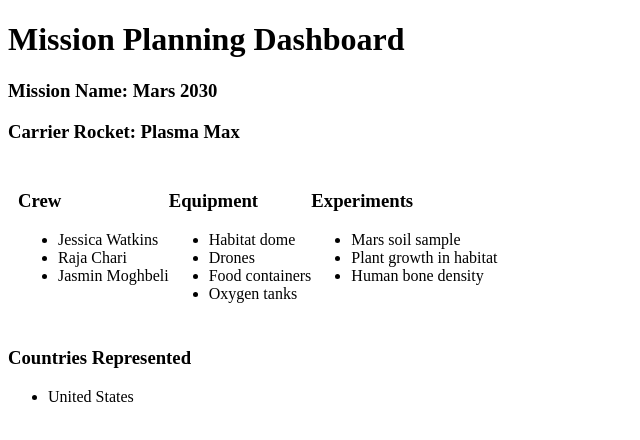
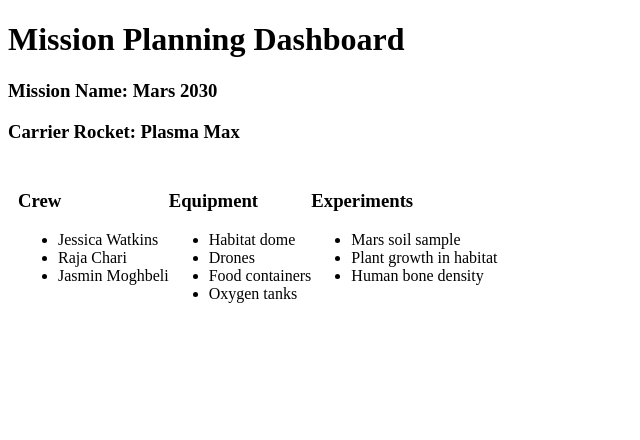
Before and after one commit to LaunchCodeEducation/angular-lc101-mission-planner, an Angular app: page / in a window 1280 px wide. Shown: the top 440 px of the page, without its empty margins (0-640 px from the left). Built offline with nearby package versions, Linux system fonts and the light colour scheme.

Commit message:
removed countries component

```diff
--- a/src/app/app.component.html
+++ b/src/app/app.component.html
@@ -4,4 +4,3 @@
   <app-equipment></app-equipment>
   <app-experiments></app-experiments>
 </div>
-<app-countries></app-countries>
--- a/src/app/app.module.ts
+++ b/src/app/app.module.ts
@@ -4,7 +4,6 @@ import { NgModule } from '@angular/core';
 import { AppComponent } from './app.component';
 import { HeaderComponent } from './header/header.component';
 import { CrewComponent } from './crew/crew.component';
-import { CountriesComponent } from './countries/countries.component';
 import { EquipmentComponent } from './equipment/equipment.component';
 import { ExperimentsComponent } from './experiments/experiments.component';
 
@@ -13,7 +12,6 @@ import { ExperimentsComponent } from './experiments/experiments.component';
     AppComponent,
     HeaderComponent,
     CrewComponent,
-    CountriesComponent,
     EquipmentComponent,
     ExperimentsComponent
   ],
--- a/src/app/countries/countries.component.html
+++ /dev/null
@@ -1,4 +0,0 @@
-<h3>Countries Represented</h3>
-<ul>
-  <li>United States</li>
-</ul>
--- a/src/app/countries/countries.component.ts
+++ /dev/null
@@ -1,15 +0,0 @@
-import { Component, OnInit } from '@angular/core';
-
-@Component({
-  selector: 'app-countries',
-  templateUrl: './countries.component.html',
-  styleUrls: ['./countries.component.css']
-})
-export class CountriesComponent implements OnInit {
-
-  constructor() { }
-
-  ngOnInit() {
-  }
-
-}
```
Also changed, not shown: src/app/countries/countries.component.css (deleted), 1 other file (tests, documents, lock files or other folders).
